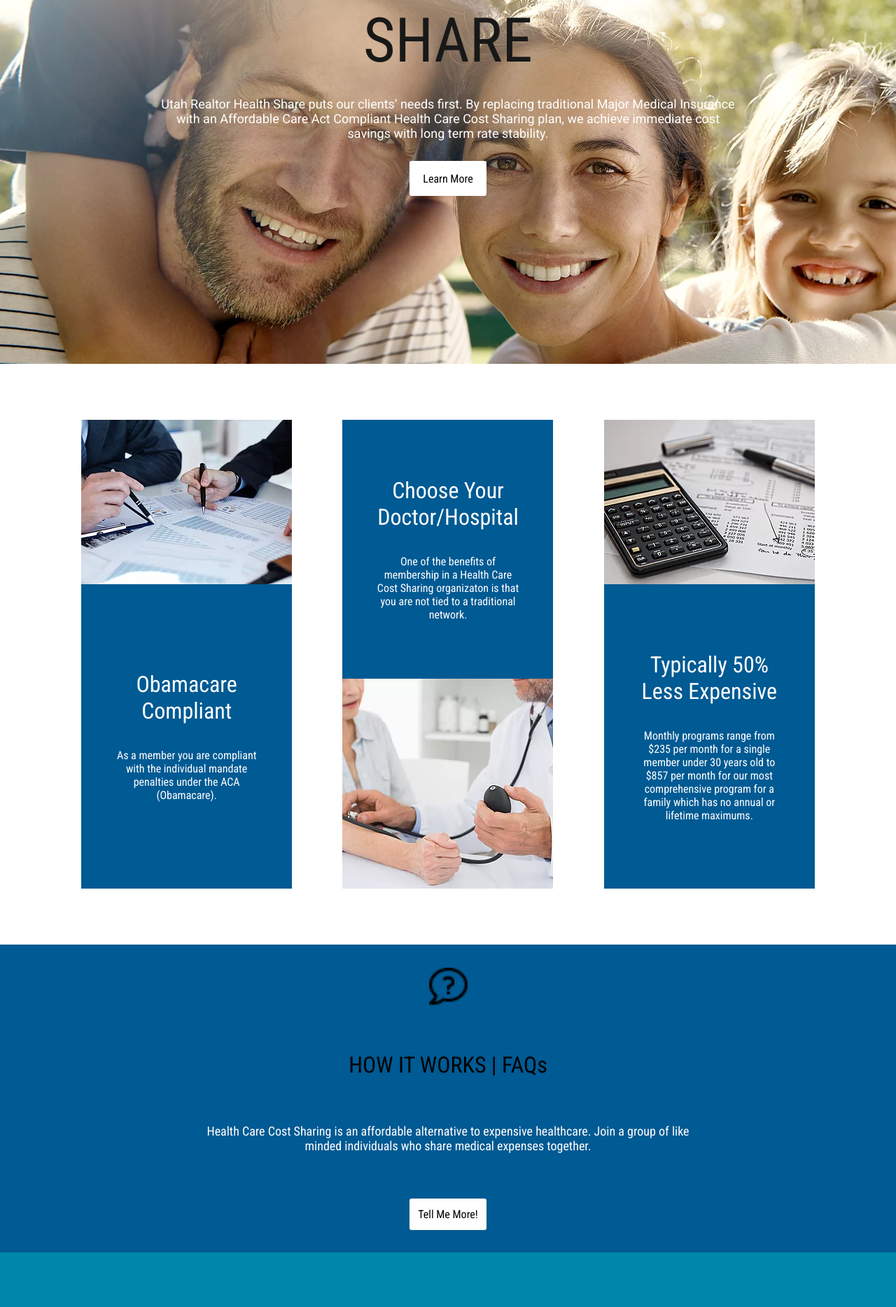
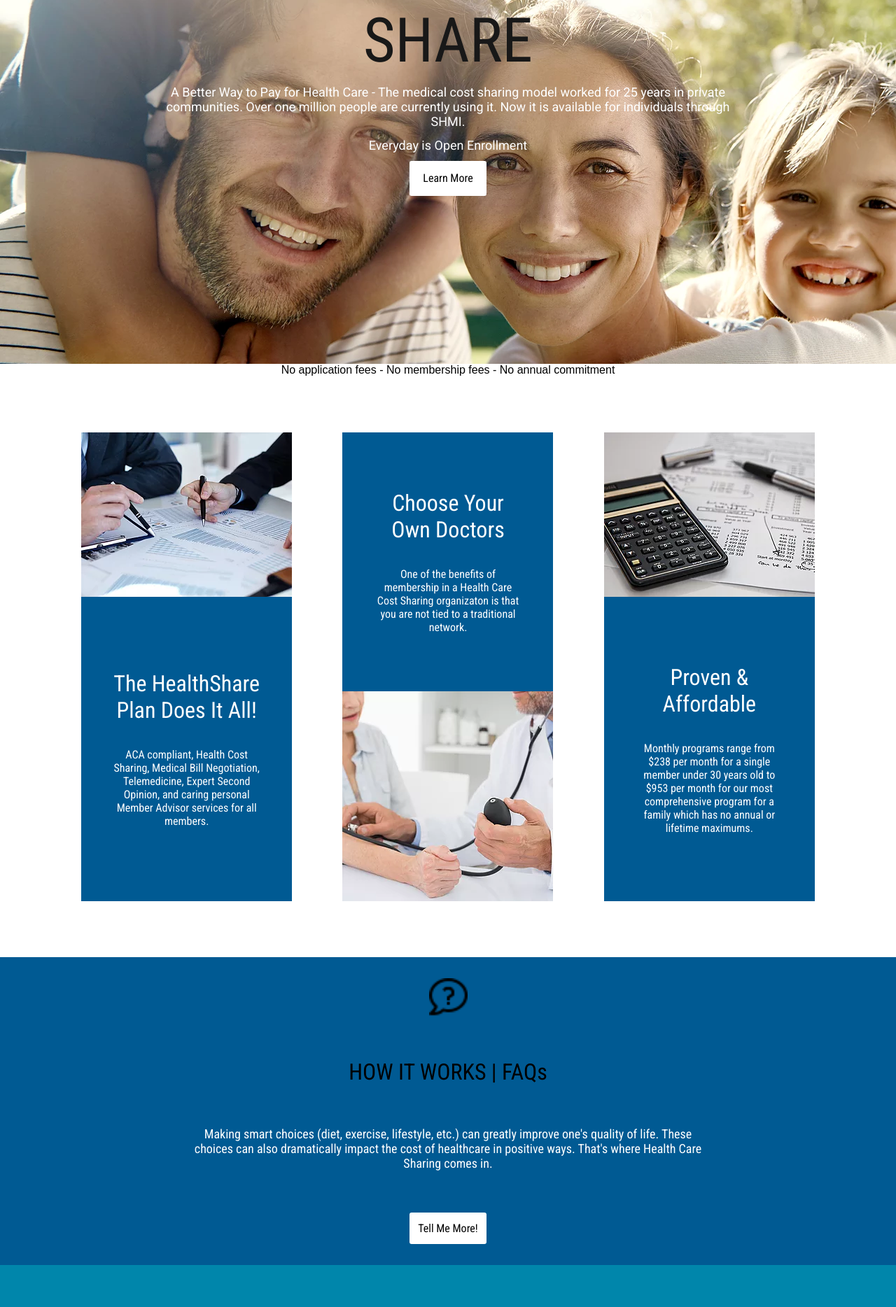
Before and after one commit to josiblair/Utah-Realtor-Health-Share, a React (Create React App) app: page / in a window 1280 px wide. Shown: the part 640-2508 px from the top of the page at 70% size. Built offline with nearby package versions, Linux system fonts and the light colour scheme.

Commit message:
added enroll button to home page

```diff
--- a/src/components/Home/Home.js
+++ b/src/components/Home/Home.js
@@ -29,6 +29,7 @@
               <Link to='/solution' className='nav-link'><span>The URHS Solution</span></Link>
               <a href='#about' className='nav-link'>About Us</a>
               <a href='#contact' className='nav-link'>Contact</a>
+              <Link to='/enroll' className='nav-link em-link'>Enroll Now!</Link>
             </div>
 
             <div className='phoneNumber'>801-688-4883</div>
@@ -38,23 +39,28 @@
         <div id='home' className='welcome'>
           <div className='intro-container'>
             <span className='intro'>INTRODUCING UTAH REALTOR HEALTH SHARE</span>
-            <span className='intro-paragraph'>Utah Realtor Health Share puts our clients’ needs first. By replacing traditional Major Medical Insurance with an Affordable Care Act Compliant Health Care Cost Sharing plan, we achieve immediate cost savings with long term rate stability.</span>
+            <span className='intro-paragraph'>A Better Way to Pay for Health Care - The medical cost sharing model worked for 25 years in private communities. Over one million people are currently using it.  Now it is available for individuals through SHMI.</span><span className='intro-paragraph'>Everyday is Open Enrollment</span>
             <Link to='/solution' className='learn-more'>Learn More</Link>
+
           </div>
+        </div>
+
+        <div className='slogan'>
+          <span>No application fees - No membership fees - No annual commitment</span>
         </div>
 
         <div className='steps'>
           <div className='step step1'>
             <img src={business} alt='business' className='step-img business-img' />
             <div className='step-info'>
-              <span className='steps-header'>Obamacare Compliant</span>
-              <span className='steps-paragraph'>As a member you are compliant with the individual mandate penalties under the ACA (Obamacare).</span>
+              <span className='steps-header'>The HealthShare Plan Does It All!</span>
+              <span className='steps-paragraph'>ACA compliant, Health Cost Sharing, Medical Bill Negotiation, Telemedicine, Expert Second Opinion, and caring personal Member Advisor services for all members.</span>
             </div>
           </div>
 
           <div className='step step2'>
             <div className='step-info'>
-              <span className='steps-header'>Choose Your Doctor/Hospital</span>
+              <span className='steps-header'>Choose Your Own Doctors</span>
               <span className='steps-paragraph'>One of the benefits of membership in a Health Care Cost Sharing organizaton is that you are not tied to a traditional network.</span>
             </div>
             <img src={doctor} alt='doctor' className='step-img doctor-img' />
@@ -63,17 +69,21 @@
           <div className='step step3'>
             <img src={calculate} alt='calculate' className='step-img calculate-img' />
             <div className='step-info'>
-              <span className='steps-header'>Typically 50% Less Expensive</span>
-              <span className='steps-paragraph'>Monthly programs range from $235 per month for a single member under 30 years old to $857 per month for our most comprehensive program for a family which has no annual or lifetime maximums.</span>
+              <span className='steps-header'>Proven & Affordable</span>
+              <span className='steps-paragraph'>Monthly programs range from $238 per month for a single member under 30 years old to $953 per month for our most comprehensive program for a family which has no annual or lifetime maximums.</span>
             </div>
           </div>
+        </div>
+
+        <div>
+
         </div>
 
         <div id='howitworks' className='how-it-works'>
           <img src={question} alt='faq' className='faq-icon' />
 
           <span className='steps-header'>HOW IT WORKS | FAQs</span>
-          <span className='faq-paragraph'>Health Care Cost Sharing is an affordable alternative to expensive healthcare. Join a group of like minded individuals who share medical expenses together.</span>
+          <span className='faq-paragraph'>Making smart choices (diet, exercise, lifestyle, etc.) can greatly improve one's quality of life. These choices can also dramatically impact the cost of healthcare in positive ways. That's where Health Care Sharing comes in.</span>
 
           <Link to='/solution' className='faq-button'>Tell Me More!</Link>
         </div>
```
